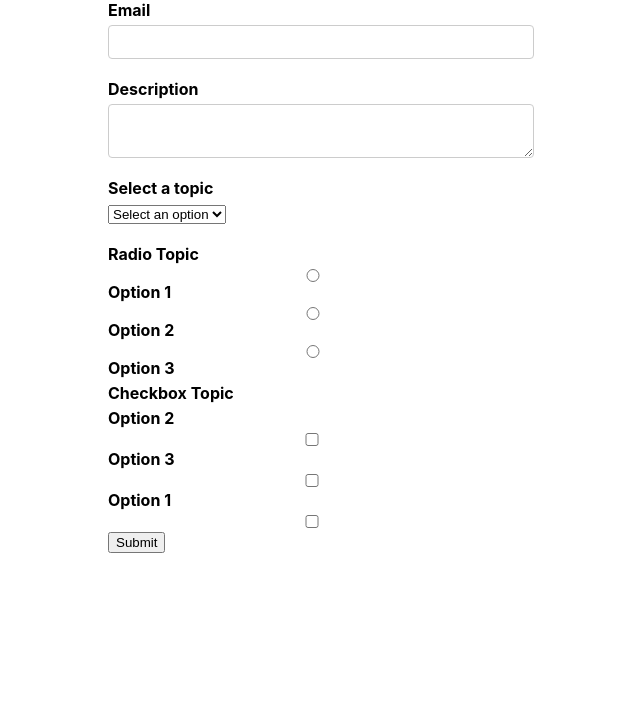
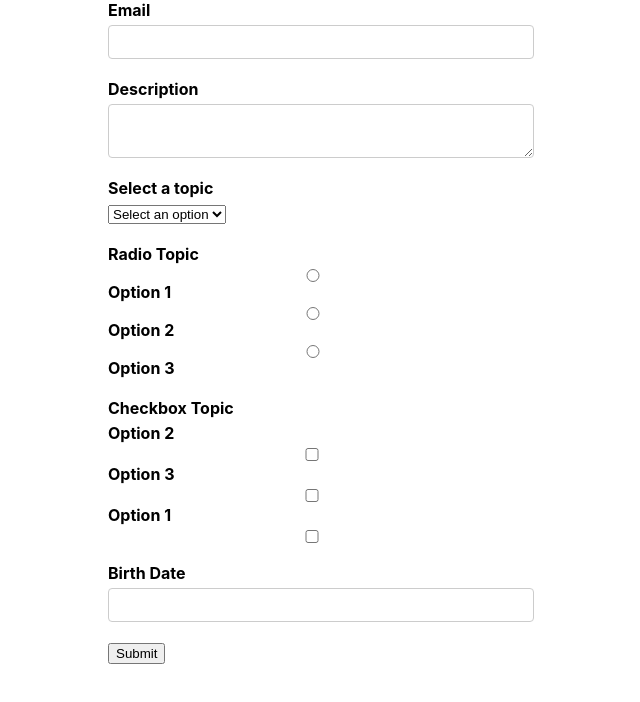
Before and after one commit to nihalshandev/react_formik, a React (Create React App) app: page / in a window 1280 px wide. Shown: the top 702 px of the page, without its empty margins (319-959 px from the left). Built offline with nearby package versions, Linux system fonts and the light colour scheme.

Commit message:
learned implementation of Date picker

```diff
--- a/package.json
+++ b/package.json
@@ -8,6 +8,7 @@
     "@testing-library/user-event": "^12.1.10",
     "formik": "^2.2.9",
     "react": "^17.0.2",
+    "react-datepicker": "^4.2.1",
     "react-dom": "^17.0.2",
     "react-scripts": "4.0.3",
     "web-vitals": "^1.0.1",
--- a/src/Components/CheckboxGroup.js
+++ b/src/Components/CheckboxGroup.js
@@ -4,13 +4,13 @@
 
 const CheckboxGroup = (props) => {
   const { label, name, options, ...rest } = props;
-  console.log(options);
+  // console.log(options);
   return (
-    <div>
+    <div className="form-control">
       <label htmlFor={name}>{label}</label>
       <Field name={name} {...rest}>
         {({ field }) => {
-          console.log("Field", field);
+          {/* console.log("Field", field); */}
           return options.map((option) => {
             return (
               <React.Fragment key={option.key}>
--- /dev/null
+++ b/src/Components/DatePicker.js
@@ -0,0 +1,32 @@
+import { ErrorMessage, Field } from "formik";
+import React from "react";
+import DateView from "react-datepicker";
+import "react-datepicker/dist/react-datepicker.css";
+import TextError from "./TextError";
+
+const DatePicker = (props) => {
+  const { label, name, ...rest } = props;
+  return (
+    <div className="form-control">
+      <label htmlFor={name}>{label}</label>
+      <Field name={name}>
+        {({ form, field }) => {
+          const { setFieldValue } = form;
+          const { value } = field;
+          return (
+            <DateView
+              id={name}
+              {...field}
+              {...rest}
+              selected={value}
+              onChange={(val) => setFieldValue(name, val)}
+            />
+          );
+        }}
+      </Field>
+      <ErrorMessage name={name} component={TextError} />
+    </div>
+  );
+};
+
+export default DatePicker;
--- a/src/Components/FormControl.js
+++ b/src/Components/FormControl.js
@@ -4,6 +4,7 @@
 import CheckboxGroup from "./CheckboxGroup";
 import Select from "./Select";
 import TextArea from "./TextArea";
+import DatePicker from "./DatePicker";
 
 const FormControl = (props) => {
   const { control, ...rest } = props;
@@ -19,6 +20,7 @@
     case "checkbox":
       return <CheckboxGroup {...rest} />;
     case "date":
+      return <DatePicker {...rest} />
     default:
       return null;
   }
--- a/src/Components/FormikContainer.js
+++ b/src/Components/FormikContainer.js
@@ -27,6 +27,7 @@
     selectOption: "",
     radioOption: "",
     checkboxOption: [],
+    birthDate: null,
   };
   const validationSchema = Yup.object({
     email: Yup.string().required("Required"),
@@ -34,8 +35,12 @@
     selectOption: Yup.string().required("Required"),
     radioOption: Yup.string().required("Required"),
     checkboxOption: Yup.array().required("Required"),
+    birthDate: Yup.date().required("Required").nullable(),
   });
-  const onSubmit = (values) => console.log("Form values", values);
+  const onSubmit = (values) => {
+    console.log("Form values", values);
+    console.log('Saved Data', JSON.parse(JSON.stringify(values)))
+  };
   return (
     <Formik
       initialValues={initialValues}
@@ -73,6 +78,7 @@
             name="checkboxOption"
             options={checkboxOptions}
           />
+          <FormControl control="date" label="Birth Date" name="birthDate" />
           <button type="submit">Submit</button>
         </Form>
       )}
--- a/src/Components/RadioButton.js
+++ b/src/Components/RadioButton.js
@@ -5,11 +5,10 @@
 const RadioButton = (props) => {
   const { label, name, options, ...rest } = props;
   return (
-    <div>
+    <div className="form-control">
       <label htmlFor={name}>{label}</label>
       <Field name={name} {...rest}>
         {({ field }) => {
-          console.log('Field', field)
           return options.map((option) => {
             return (
               <React.Fragment key={option.key}>
```
Also changed, not shown: 1 other file (tests, documents, lock files or other folders).
